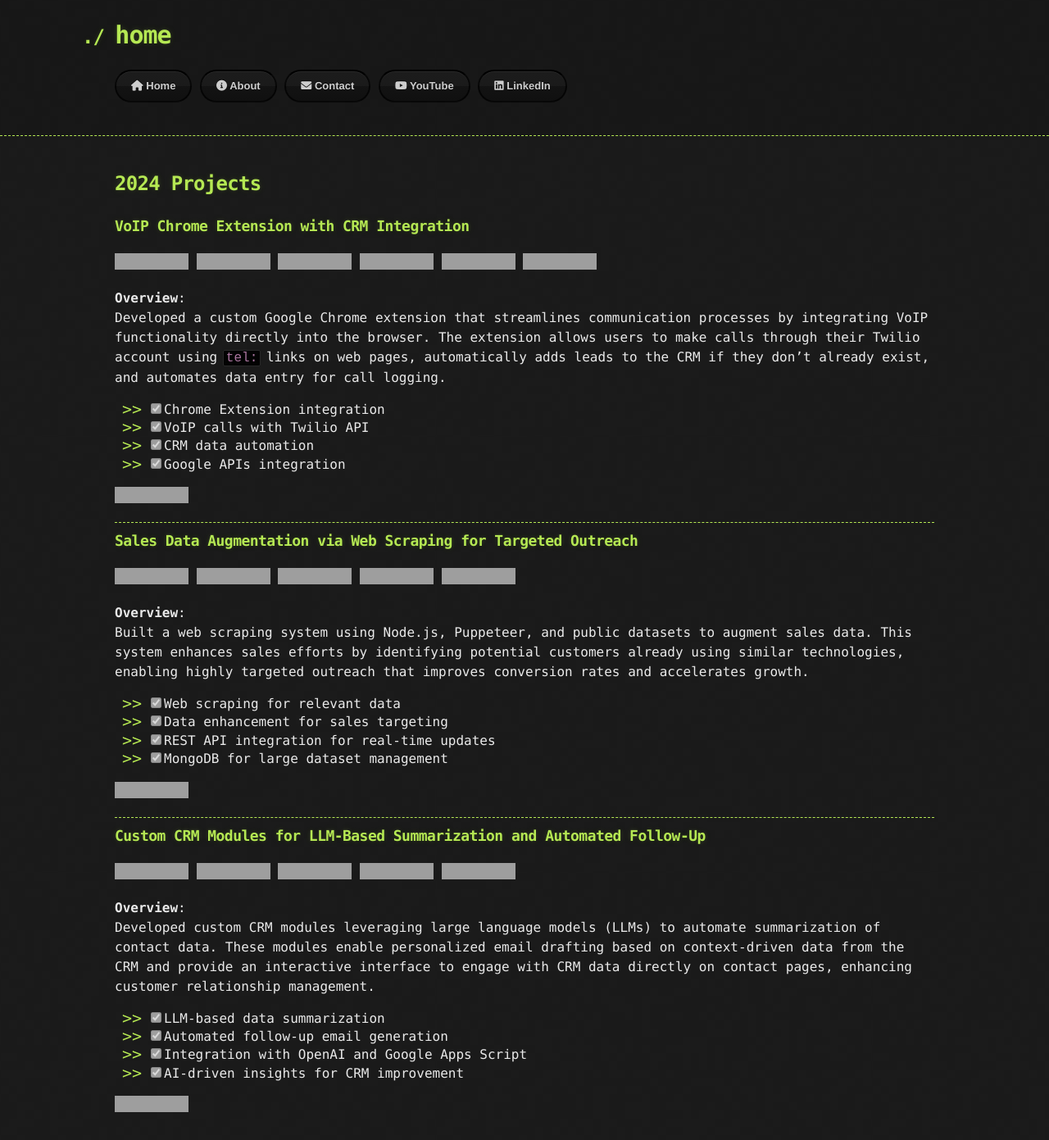
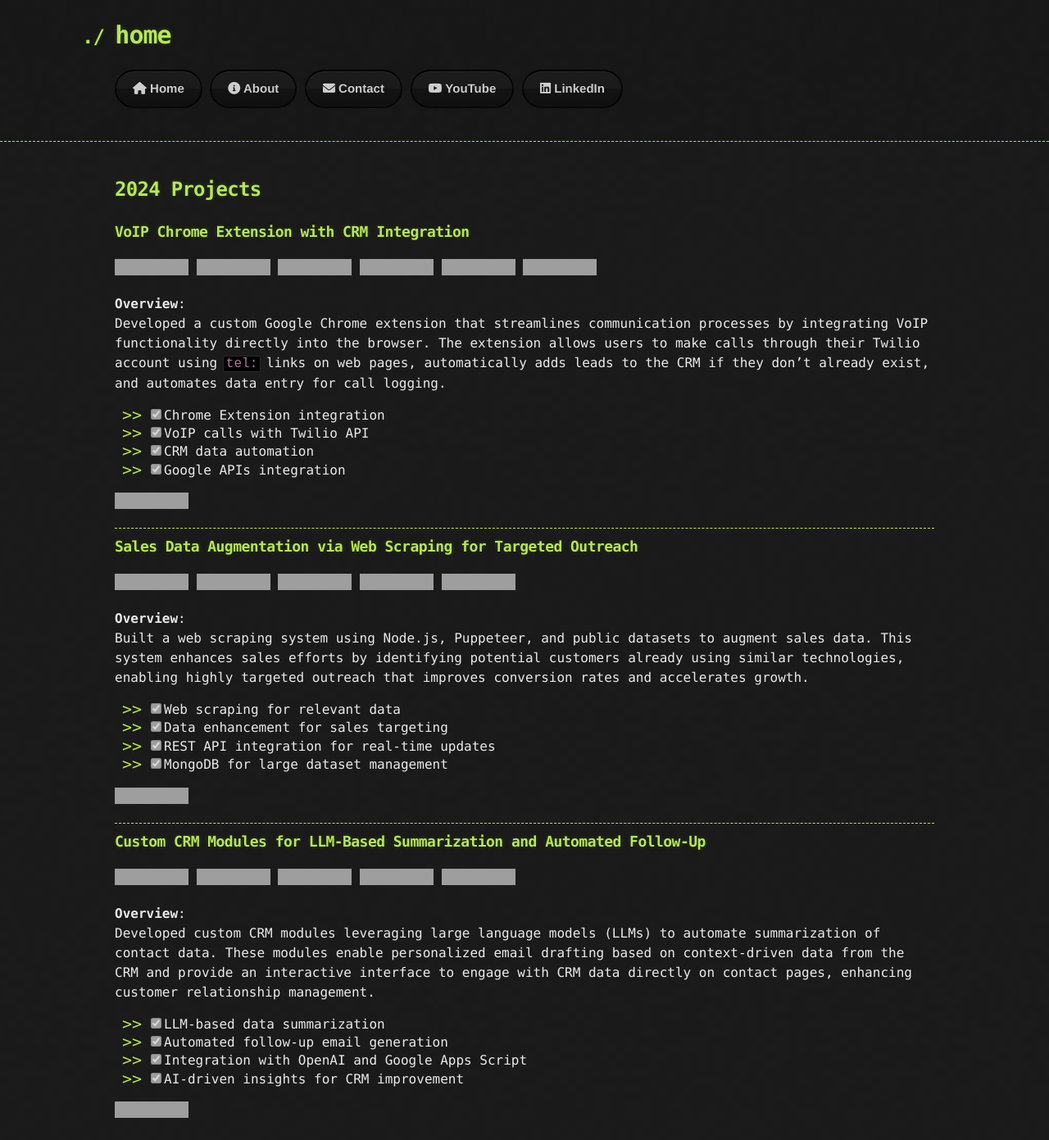
Before and after one commit to A-museme/home, a Jekyll site: the page built from index.md, in a window 1280 px wide. Shown: the whole page at 82% size. Built offline with Jekyll 4.4.1, drawn with Linux system fonts in a browser that asks for light colours; our own code applies the rules of GitHub Pages for plain Markdown files; the repository's description, which GitHub fills in, is left out; grey boxes are pictures that could not be loaded.

Commit message:
Update jekyll-theme-hacker.scss

```diff
--- a/_sass/jekyll-theme-hacker.scss
+++ b/_sass/jekyll-theme-hacker.scss
@@ -208,7 +208,7 @@ hr {
 .btn {
   display: inline-block;
   background: -webkit-linear-gradient(top, rgba(40, 40, 40, 0.3), rgba(35, 35, 35, 0.3) 50%, rgba(10, 10, 10, 0.3) 50%, rgba(0, 0, 0, 0.3));
-  padding: 8px 18px;
+  padding: 10px 20px;
   border-radius: 50px;
   border: 2px solid rgba(0, 0, 0, 0.7);
   border-bottom: 2px solid rgba(0, 0, 0, 0.7);
@@ -216,7 +216,7 @@ hr {
   color: rgba(255, 255, 255, 0.8);
   font-family: Helvetica, Arial, sans-serif;
   font-weight: bold;
-  font-size: 13px;
+  font-size: 15px;
   text-decoration: none;
   text-shadow: 0 -1px 0 rgba(0, 0, 0, 0.75);
   box-shadow: inset 0 1px 0 rgba(255, 255, 255, 0.05);
```
